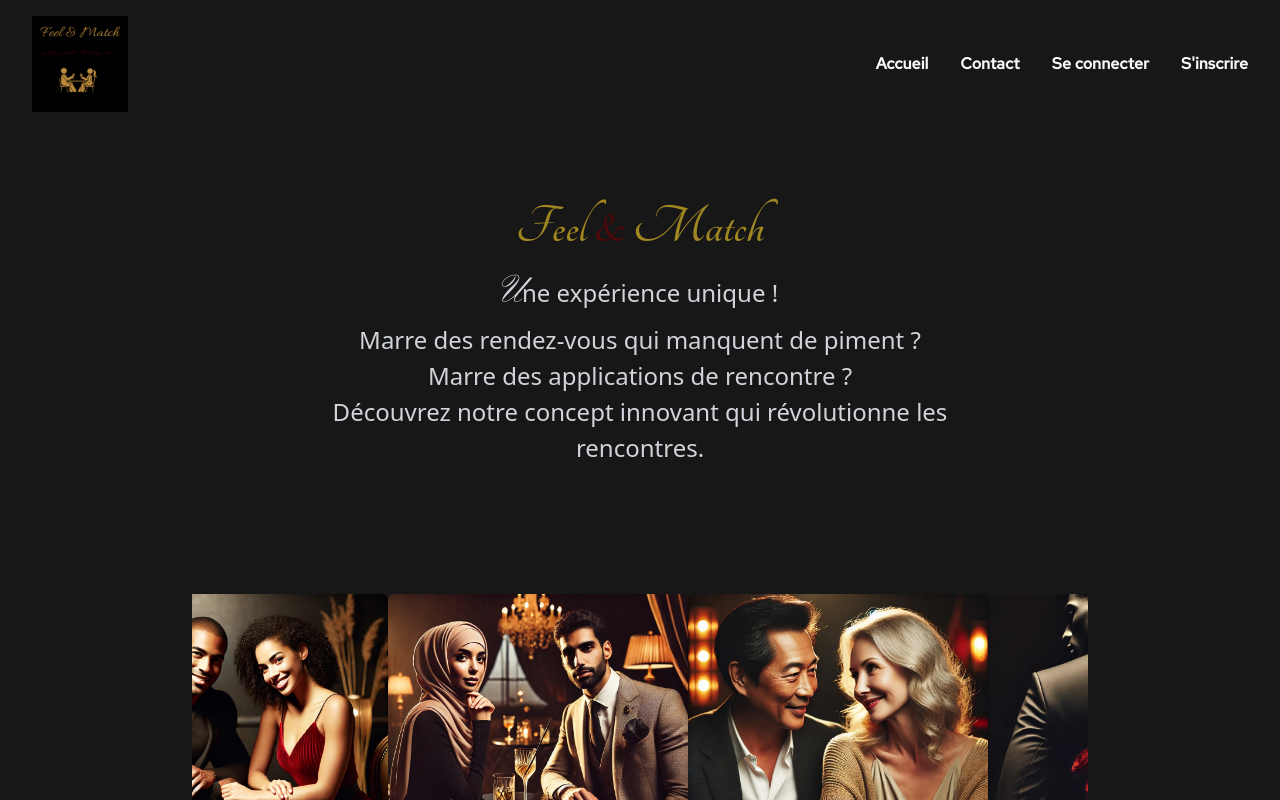
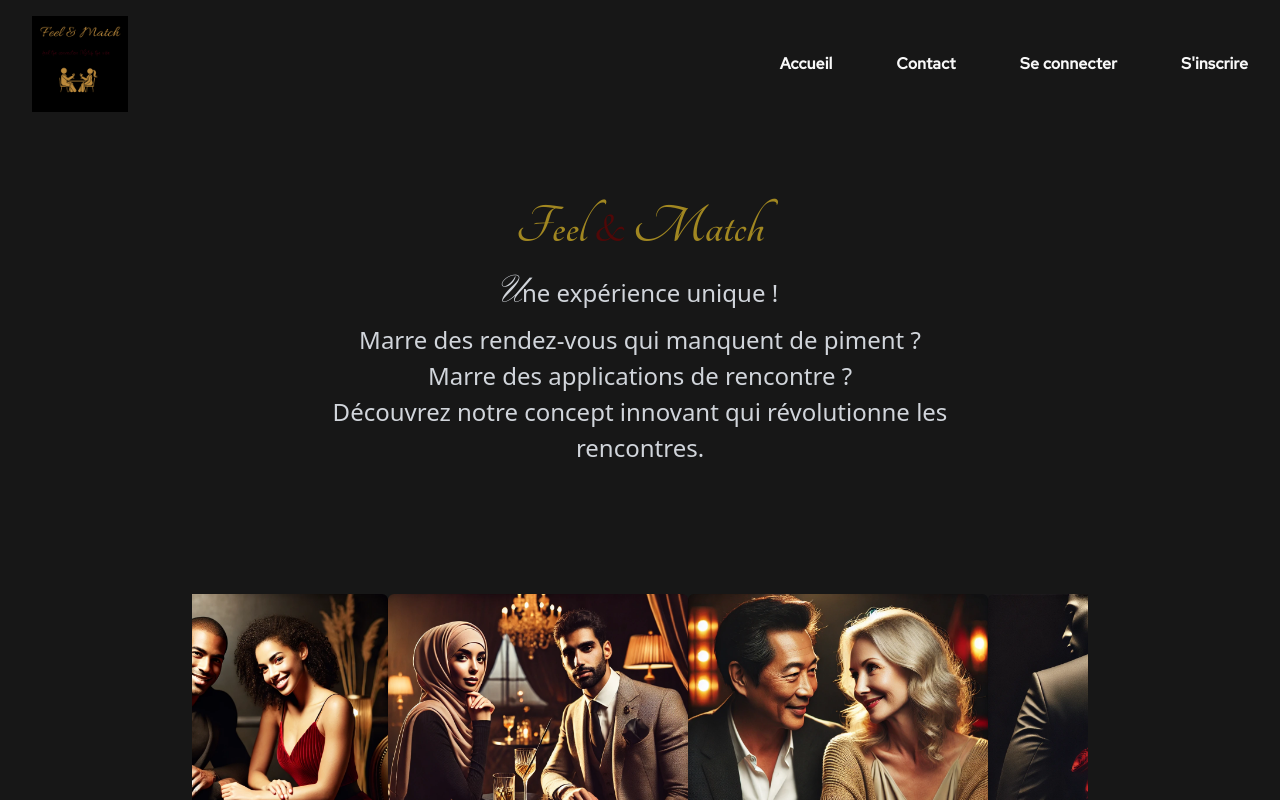
Before and after one commit to farahbed/feel-match-next, a Next.js app: page / in a window 1280 px wide. Both pictures are taken after a click on the button "Entrer". Shown: the top 800 px of the page. Built offline with nearby package versions, Linux system fonts and the light colour scheme; a web font is replaced by a local one.

Commit message:
Header component updated

```diff
--- a/src/app/components/Header.jsx
+++ b/src/app/components/Header.jsx
@@ -17,7 +17,7 @@ function Header() {
 
       {/* Menu à droite */}
       <nav className="nav-links">
-        <ul className="flex space-x-8">
+        <ul className="flex space-x-8 list-none">
           <li>
             <Link href="#home" className="text-white hover:text-gold">Accueil</Link>
           </li>
--- a/src/app/styles/globals.css
+++ b/src/app/styles/globals.css
@@ -143,6 +143,7 @@ p:first-letter {
   font-family: 'Alumni Sans Pinstripe', sans-serif;
   font-style: italic;
 }
+
 /* Style global des liens */
 a {
   color: var(--foreground); /* Texte du lien avec la couleur du texte clair */
@@ -178,27 +179,35 @@ header .logo-img {
 }
 
 /* Menu */
-header .nav-links {
-  display: flex;
-  justify-content: flex-end; /* Aligne les liens à droite */
-  gap: 2rem; /* Espace entre les liens */
+.nav-links {
+   gap: 2rem; /* Espace entre les liens */
   list-style: none !important; /* Enlève les puces de la liste avec !important */
   padding: 0; /* Enlève les marges par défaut */
 }
 
-/* Style des éléments de la liste */
-header .nav-links li {
-  margin: 0; /* Enlève les marges des éléments de liste */
+/* Enlève les puces de la liste */
+header .nav-links ul {
+  list-style: none !important; /* Important pour forcer la suppression des puces */
+  padding: 0; /* Enlève les marges par défaut */
+  margin: 0; /* Enlève les marges par défaut */
+  display: flex; /* Affiche les éléments en ligne */
+  gap: inherit; /* Utilise l'espacement défini dans le parent */
 }
 
-/* Liens dans le menu */
+/* Style des liens dans le menu */
+header .nav-links li {
+  margin: 0;
+}
+
 header .nav-links a {
   text-decoration: none;
-  color: var(--foreground); /* Utilisation de la couleur de texte */
-  font-weight: bold; /* Style de texte */
-  transition: color 0.3s ease; /* Transition pour le survol */
+  color: var(--foreground); /* Couleur de texte */
+  font-weight: bold;
+  transition: color 0.3s ease; /* Transition de la couleur lors du survol */
 }
 
+/* Couleur au survol des liens */
 header .nav-links a:hover {
-  color: var(--color-highlight); /* Couleur dorée au survol */
+  color: var(--color-highlight); /* Changer la couleur au survol */
+  text-decoration: underline; /* Soulignement au survol */
 }
```
